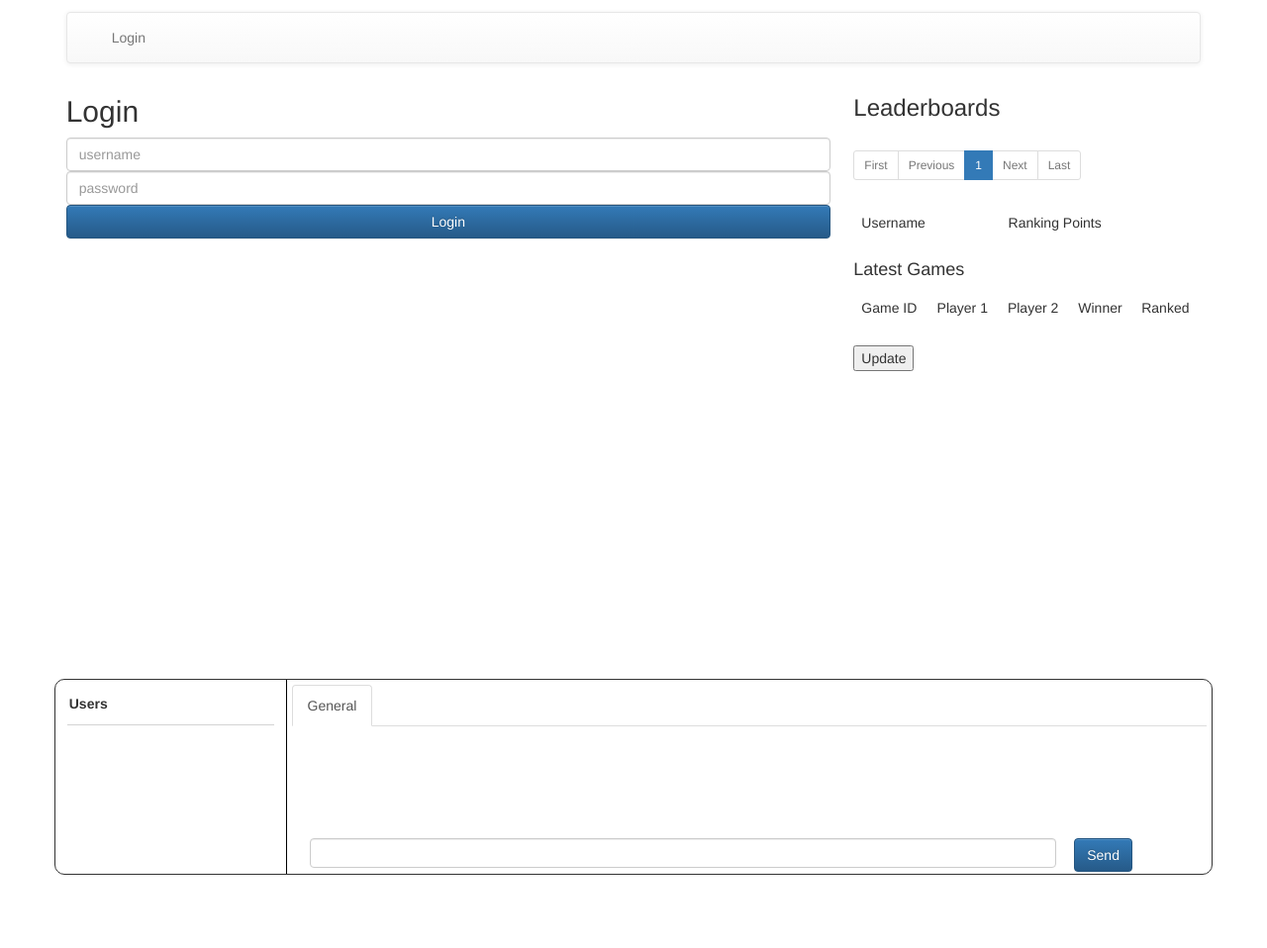
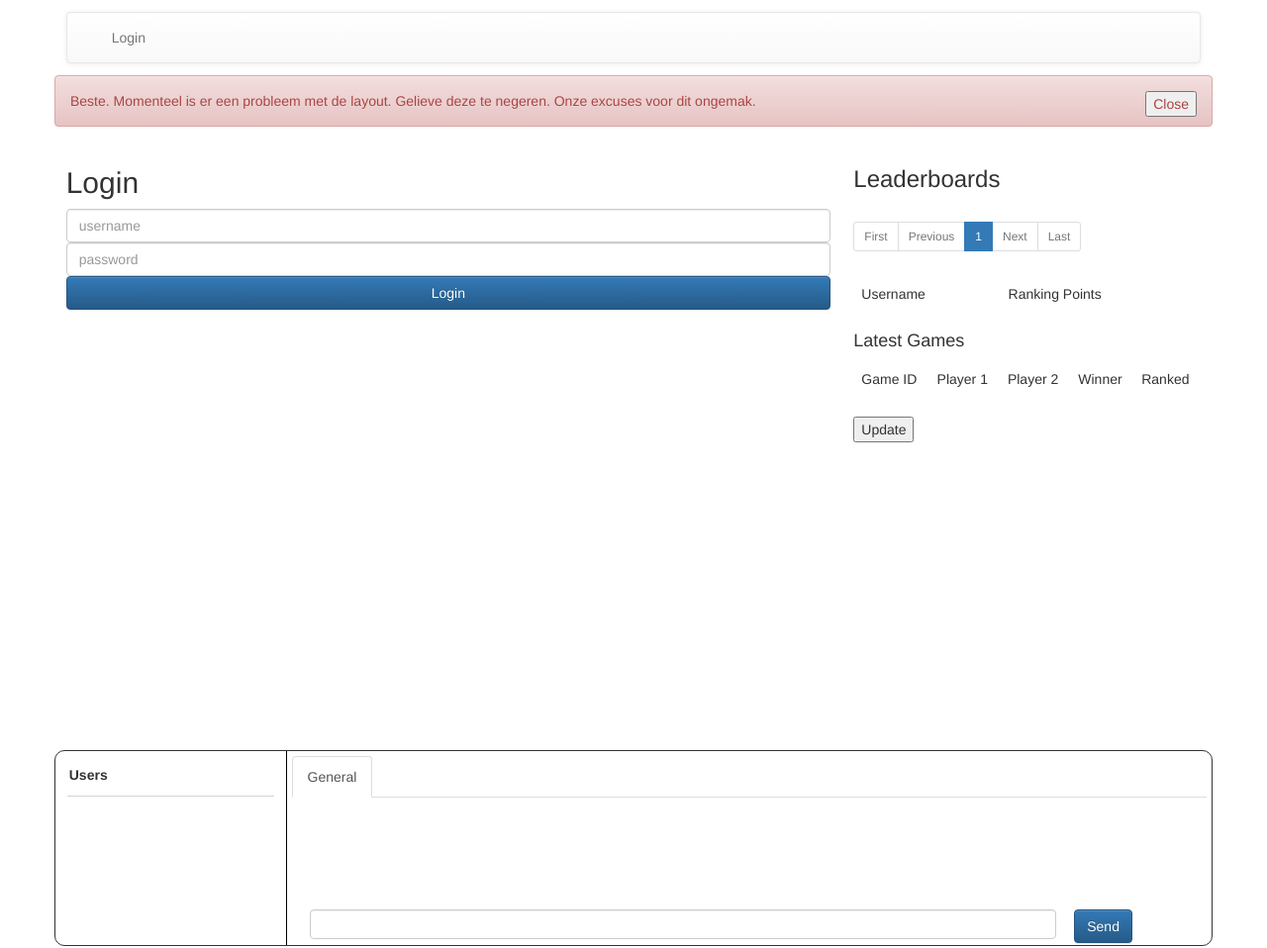
Before and after one commit to farosConnectFour/ConnectFour, a plain HTML site: page public/app/index.html in a window 1280 px wide. Shown: the whole page at 99% size. Before the commit the page ends 894 px from the top, so only its background shows below. Drawn offline with Linux system fonts and the light colour scheme; no server answers.

Commit message:
error on update

```diff
--- a/public/app/index.html
+++ b/public/app/index.html
@@ -47,7 +47,7 @@
 <body>
     <div class="container" ng-controller="HomeController">
         <div class="navigationDiv" ng-include="'views/menu.html'"></div>
-        <div class="alert alert-danger" role="alert" ng-show="error">{{error}} <button ng-click="closeError()">Close warning</button></div>
+        <div class="alert alert-danger" role="alert" ng-show="error">{{error}} <button style="float: right;" ng-click="closeError()">Close</button></div>
         <div class="contentDiv" ng-controller="IndexController">
             <div class="gameDiv" ng-view></div>
             <div class="leaderboardDiv" ng-include="'views/leaderboard.html'"></div>
--- a/public/app/scripts/controllers/HomeController.js
+++ b/public/app/scripts/controllers/HomeController.js
@@ -2,6 +2,7 @@
     "use strict";
     var HomeController = function($scope, socketFactory){
         var socket;
+        $scope.error = "Beste. Momenteel is er een probleem met de layout. Gelieve deze te negeren. Onze excuses voor dit ongemak.";
 
         socketFactory.getSocket(function(s){
             socket = s;
```
Also changed, not shown: 1 other file.
